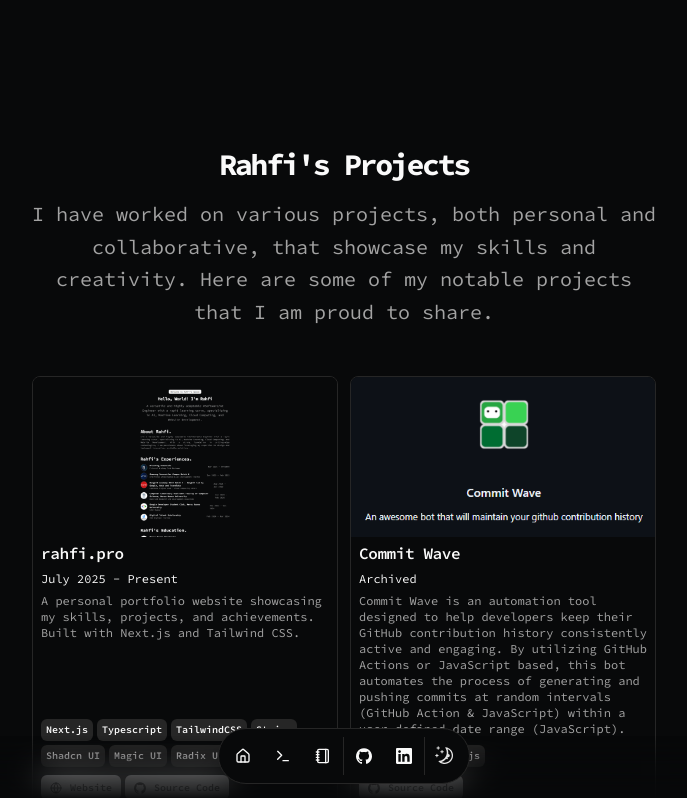
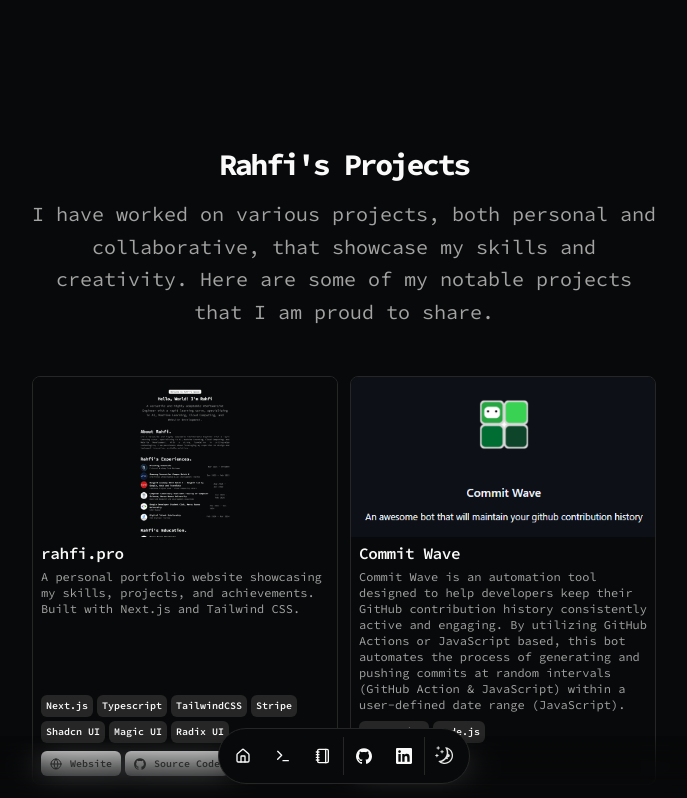
Before and after one commit to rahfianugerah/portfolio, a Next.js app: page /project in a window 1280 px wide. Shown: the top 798 px of the page, without its empty margins (296-983 px from the left). Built offline with nearby package versions, Linux system fonts and the light colour scheme.

Commit message:
feat: change the project card variable and modified the resume file

```diff
--- a/src/components/project-card.tsx
+++ b/src/components/project-card.tsx
@@ -15,7 +15,7 @@ interface Props {
   title: string;
   href?: string;
   description: string;
-  dates: string;
+  status: string;
   tags: readonly string[];
   link?: string;
   image?: string;
@@ -32,7 +32,7 @@ export function ProjectCard({
   title,
   href,
   description,
-  dates,
+  status,
   tags,
   link,
   image,
@@ -73,7 +73,7 @@ export function ProjectCard({
       <CardHeader className="px-2">
         <div className="space-y-1">
           <CardTitle className="mt-1 text-base">{title}</CardTitle>
-          <time className="font-sans text-xs">{dates}</time>
+          <time className="font-sans text-xs">{status}</time>
           <div className="hidden font-sans text-xs underline print:visible">
             {link?.replace("https://", "").replace("www.", "").replace("/", "")}
           </div>
--- a/src/data/resume.tsx
+++ b/src/data/resume.tsx
@@ -228,8 +228,7 @@ export const DATA = {
     {
       title: "rahfi.pro",
       href: "https://rahfi.pro",
-      dates: "July 2025 - Present",
-      active: true,
+      status: "In Progress",
       description:
         "A personal portfolio website showcasing my skills, projects, and achievements. Built with Next.js and Tailwind CSS.",
       technologies: [
@@ -259,8 +258,7 @@ export const DATA = {
     {
       title: "Commit Wave",
       href: "",
-      dates: "Archived",
-      active: false,
+      status: "Archived",
       description:
         "Commit Wave is an automation tool designed to help developers keep their GitHub contribution history consistently active and engaging. By utilizing GitHub Actions or JavaScript based, this bot automates the process of generating and pushing commits at random intervals (GitHub Action & JavaScript) within a user-defined date range (JavaScript).",
       technologies: [
```
